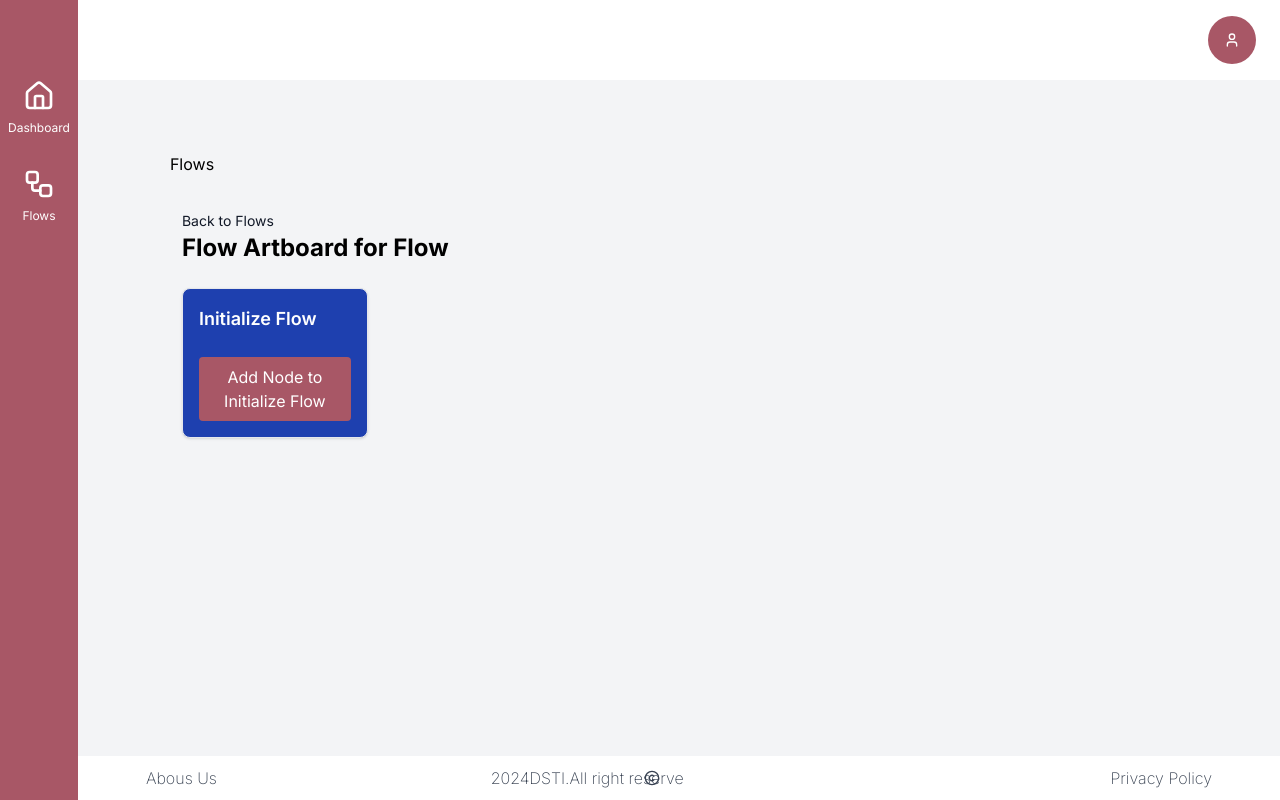
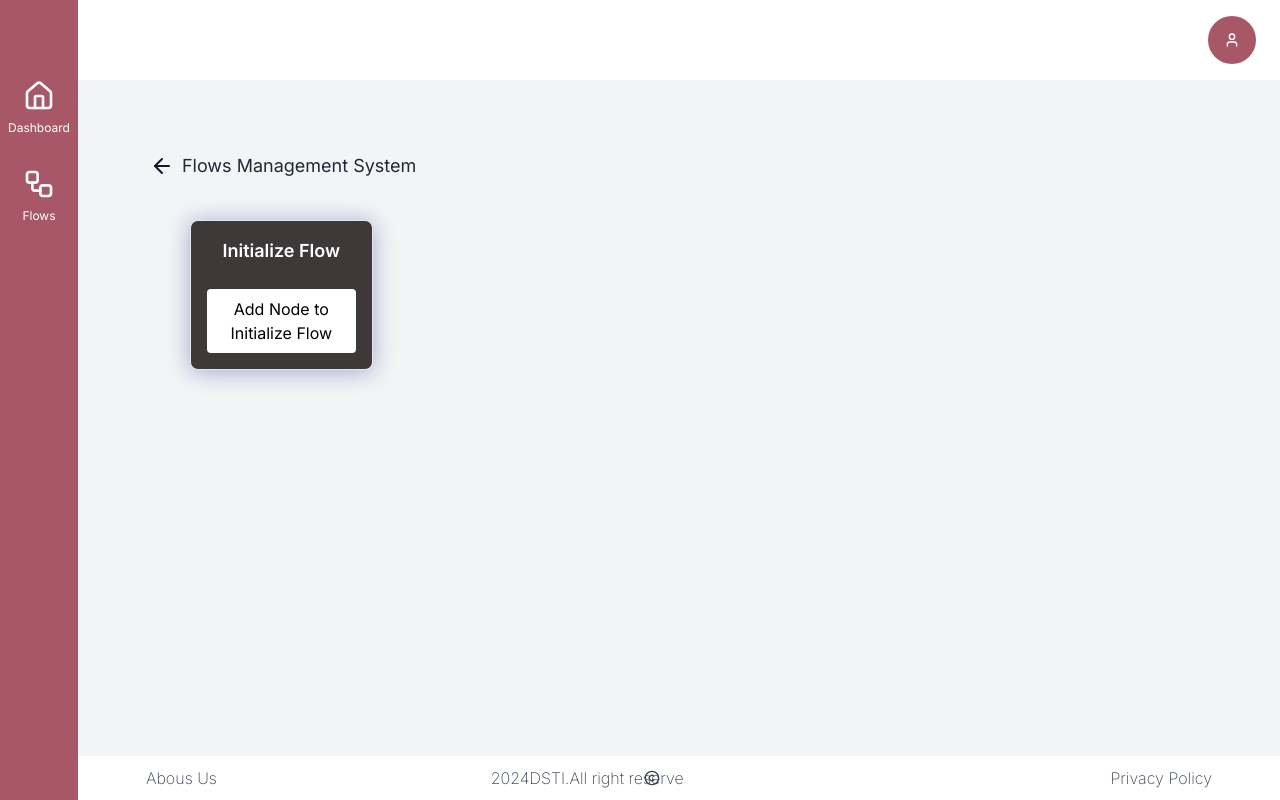
Before and after one commit to dsti-sl/e-referral, a Next.js app: page /flows/flowcanvas in a window 1280 px wide. Built offline with nearby package versions, Linux system fonts and the light colour scheme.

Commit message:
Made major changes with the Flow Logic and few UI tweeks.

```diff
--- a/src/app/flows/flowcanvas/page.tsx
+++ b/src/app/flows/flowcanvas/page.tsx
@@ -5,6 +5,7 @@ import Link from 'next/link';
 import Drawer from '@/components/ui/Drawer';
 import Button from '@/components/Button';
 import Forms, { FormsField } from '@/components/ui/Forms';
+import { Trash2Icon, ArrowLeft } from 'lucide-react';
 
 interface NodeData {
   id: string;
@@ -50,13 +51,68 @@ const FlowCanvas: React.FC<{ flowId: string }> = ({ flowId }) => {
       label: 'Priority*',
       type: 'select',
       options: [
-        { label: 'One', value: '1' },
+        { label: 'High', value: '1' },
         { label: 'Medium', value: '2' },
         { label: 'Low', value: '3' },
       ],
       required: true,
     },
   ];
+
+  const handleAddNodeToInitializeFlow = () => {
+    setNodeToEdit(null);
+    setIsDrawerOpen(true);
+    setSelectedNodeId(null); // Reset any active node on the column to add a new node
+    setCurrentColumnId('col-1'); // This ensures that the current column ID is set to 'col-1'
+  };
+
+  const handleAddOrEditNode = (data: { title: string; priority: string }) => {
+    if (!currentColumnId) return;
+
+    if (nodeToEdit) {
+      setColumns((prevColumns) =>
+        prevColumns.map((column) =>
+          column.id === currentColumnId
+            ? {
+                ...column,
+                nodes: column.nodes.map((node) =>
+                  node.id === nodeToEdit.id
+                    ? { ...node, label: data.title, priority: data.priority }
+                    : node,
+                ),
+              }
+            : column,
+        ),
+      );
+    } else {
+      const newNode: NodeData = {
+        id: `${Date.now()}`,
+        label: data.title,
+        parentId: currentColumnId !== 'col-1' ? selectedNodeId : undefined,
+        priority: data.priority,
+      };
+
+      setColumns((prevColumns) =>
+        prevColumns.map((column) =>
+          column.id === currentColumnId
+            ? { ...column, nodes: [...column.nodes, newNode] }
+            : column,
+        ),
+      );
+
+      // After adding a node to 'Initialize Flow', keep the column open for adding more nodes
+      if (currentColumnId === 'col-1') {
+        setCurrentColumnId('col-1');
+        setSelectedNodeId(null);
+      } else {
+        // Reset the state for subsequent columns.
+        setCurrentColumnId(null);
+      }
+    }
+
+    setIsDrawerOpen(false);
+    setNodeToEdit(null);
+  };
 
   const handleNodeClick = (columnId: string, nodeId: string) => {
     setSelectedNodeId(nodeId);
@@ -96,50 +152,6 @@ const FlowCanvas: React.FC<{ flowId: string }> = ({ flowId }) => {
   const handleNodeDoubleClick = (node: NodeData) => {
     setNodeToEdit(node);
     setIsDrawerOpen(true);
-  };
-
-  const handleAddOrEditNode = (data: { title: string; priority: string }) => {
-    if (!currentColumnId) return;
-
-    // Reset the active node when adding a new node in "Initialize Flow"
-    if (currentColumnId === 'col-1') {
-      setSelectedNodeId(null);
-    }
-
-    if (nodeToEdit) {
-      setColumns((prevColumns) =>
-        prevColumns.map((column) =>
-          column.id === currentColumnId
-            ? {
-                ...column,
-                nodes: column.nodes.map((node) =>
-                  node.id === nodeToEdit.id
-                    ? { ...node, label: data.title, priority: data.priority }
-                    : node,
-                ),
-              }
-            : column,
-        ),
-      );
-    } else {
-      const newNode: NodeData = {
-        id: `${Date.now()}`,
-        label: data.title,
-        parentId: currentColumnId !== 'col-1' ? selectedNodeId : undefined,
-        priority: data.priority,
-      };
-
-      setColumns((prevColumns) =>
-        prevColumns.map((column) =>
-          column.id === currentColumnId
-            ? { ...column, nodes: [...column.nodes, newNode] }
-            : column,
-        ),
-      );
-    }
-
-    setIsDrawerOpen(false);
-    setNodeToEdit(null);
   };
 
   const getFlowPathNodes = (): string[] => {
@@ -183,18 +195,32 @@ const FlowCanvas: React.FC<{ flowId: string }> = ({ flowId }) => {
     );
   };
 
-  const handleNodeDelete = (columnId: string, nodeId: string) => {
+  const deleteNodeAndChildren = (columnId: string, nodeId: string) => {
+    // This ensure that all node IDs are collected before deleting
+    const nodesToDelete = new Set<string>();
+    const collectNodesToDelete = (currentNodeId: string) => {
+      nodesToDelete.add(currentNodeId);
+      columns.forEach((column) => {
+        column.nodes.forEach((node) => {
+          if (node.parentId === currentNodeId) {
+            collectNodesToDelete(node.id);
+          }
+        });
+      });
+    };
+
+    // Start collecting nodes from the target nodeId
+    collectNodesToDelete(nodeId);
+
+    // Update columns and remove nodes
     setColumns((prevColumns) =>
-      prevColumns.map((column) =>
-        column.id === columnId
-          ? {
-              ...column,
-              nodes: column.nodes.filter((node) => node.id !== nodeId),
-            }
-          : column,
-      ),
+      prevColumns.map((column) => ({
+        ...column,
+        nodes: column.nodes.filter((node) => !nodesToDelete.has(node.id)),
+      })),
     );
 
+    // Hide columns that are now empty
     setColumns((prevColumns) =>
       prevColumns.map((column, index) =>
         column.nodes.length === 0 && index > 0
@@ -202,27 +228,45 @@ const FlowCanvas: React.FC<{ flowId: string }> = ({ flowId }) => {
           : column,
       ),
     );
+
+    // Keep the state of parent nodes persisted
+    const deletedNode = columns
+      .flatMap((col) => col.nodes)
+      .find((node) => node.id === nodeId);
+    if (deletedNode && deletedNode.parentId) {
+      setSelectedNodeId(deletedNode.parentId);
+    }
+
+    console.log('Deleted nodes:', Array.from(nodesToDelete));
+    console.log('Node ID:', nodeId);
   };
 
   return (
-    <div className="h-screen w-full p-8">
-      <Link href="/flows" className="text-sm text-gray-900 hover:text-black">
-        Back to Flows
-      </Link>
-      <h1 className="mb-6 text-2xl font-bold text-black">
-        Flow Artboard for Flow {flowId}
-      </h1>
+    <div className="">
+      <div className="flex items-center">
+        <Link
+          href="/flows"
+          className="mr-2 text-sm text-gray-900 hover:text-black"
+        >
+          <ArrowLeft />
+        </Link>
+        <h1 className="text-lg text-gray-800">
+          Flows Management System {flowId}
+        </h1>
+      </div>
 
-      <div className="grid grid-cols-5 gap-4">
+      <div className="grid grid-cols-5 gap-4 p-10">
         {columns.map((column) =>
           column.isActive ? (
             <div
               key={column.id}
-              className={`rounded-lg border p-4 shadow ${
-                column.isActive ? 'bg-blue-800' : 'bg-gray-300'
+              className={`rounded-lg border p-4 ${
+                column.isActive
+                  ? 'rounded-[10px] bg-[rgba(_20,_13,_13,_0.81)] backdrop-blur-[4.5px] backdrop-filter [box-shadow:0_2px_22px_0_rgba(_31,_38,_135,_0.37_)]'
+                  : 'rounded-[10px] bg-[rgba(_0,_0,_0,_0.15_)] backdrop-blur-[5px] backdrop-filter [box-shadow:0_8px_32px_0_rgba(_31,_38,_135,_0.37_)]'
               }`}
             >
-              <h2 className="text-lg font-semibold text-white">
+              <h2 className="text-center text-lg font-semibold text-white">
                 {column.title}
               </h2>
               <ul className="mt-4 space-y-2">
@@ -232,8 +276,8 @@ const FlowCanvas: React.FC<{ flowId: string }> = ({ flowId }) => {
                     className={`relative cursor-pointer rounded border p-2 shadow ${
                       selectedNodeId === node.id ||
                       getFlowPathNodes().includes(node.id)
-                        ? 'bg-green-500'
-                        : 'bg-black hover:bg-gray-100'
+                        ? 'bg-rose-200'
+                        : 'bg-black hover:bg-blue-400'
                     }`}
                     onClick={() => handleNodeClick(column.id, node.id)}
                     onDoubleClick={() => handleNodeDoubleClick(node)}
@@ -244,22 +288,18 @@ const FlowCanvas: React.FC<{ flowId: string }> = ({ flowId }) => {
                       className="absolute right-2 top-2 cursor-pointer text-red-500"
                       onClick={(e) => {
                         e.stopPropagation();
-                        handleNodeDelete(column.id, node.id);
+                        deleteNodeAndChildren(column.id, node.id);
                       }}
                     >
-                      🗑️
+                      <Trash2Icon className="bg-red h-6 w-6" />
                     </span>
                   </li>
                 ))}
               </ul>
               {column.id === 'col-1' && (
                 <Button
-                  onClick={() => {
-                    setNodeToEdit(null);
-                    setIsDrawerOpen(true);
-                    setSelectedNodeId(null); // Reset the active node on add
-                  }}
-                  className="mt-2 w-full"
+                  onClick={handleAddNodeToInitializeFlow}
+                  className="text-black-500 mt-2 w-full bg-white hover:bg-erefer-light hover:text-white"
                 >
                   Add Node to {column.title}
                 </Button>
@@ -272,7 +312,7 @@ const FlowCanvas: React.FC<{ flowId: string }> = ({ flowId }) => {
                       setNodeToEdit(null);
                       setIsDrawerOpen(true);
                     }}
-                    className="mt-2 w-full"
+                    className="text-black-500 mt-2 w-full bg-white hover:bg-erefer-light hover:text-white"
                   >
                     Add Node to {column.title}
                   </Button>
--- a/src/app/flows/layout.tsx
+++ b/src/app/flows/layout.tsx
@@ -4,7 +4,6 @@ import { ReactNode } from 'react';
 export default function FlowsLayout({ children }: { children: ReactNode }) {
   return (
     <div className="flex min-h-screen flex-col p-12">
-      <h1 className="px-5 text-black">Flows</h1>
       <main>{children}</main>
     </div>
   );
--- a/src/components/Button.tsx
+++ b/src/components/Button.tsx
@@ -11,7 +11,7 @@ interface ButtonProps {
 export default function Button({ children, onClick, className }: ButtonProps) {
   return (
     <button
-      className={`rounded bg-erefer-rose px-4 py-2 text-white hover:bg-white ${className}`}
+      className={`rounded bg-erefer-rose px-4 py-2 text-black hover:bg-white ${className}`}
       onClick={onClick}
     >
       {children}
--- a/src/components/Sidebar.tsx
+++ b/src/components/Sidebar.tsx
@@ -7,7 +7,7 @@ export default function Sidebar() {
       <div className="mb-6">
         <nav className="space-7-4 flex flex-col py-16">
           <a
-            href="/dashboard"
+            href="/"
             className="item-centre m-auto flex flex-col object-cover px-2 py-4 text-white transition-transform duration-300 hover:scale-110 hover:bg-white hover:bg-opacity-20 hover:text-erefer-rose hover:shadow"
           >
             <Home className="m-auto mb-2 h-8 w-8 object-cover text-white transition-transform duration-300 hover:scale-110 hover:text-erefer-rose hover:shadow" />
--- a/tailwind.config.ts
+++ b/tailwind.config.ts
@@ -6,6 +6,7 @@ const config: Config = {
     './src/components/**/*.{js,ts,jsx,tsx,mdx}',
     './src/app/**/*.{js,ts,jsx,tsx,mdx}',
   ],
+  darkMode: 'class',
   theme: {
     extend: {
       backgroundImage: {
@@ -15,6 +16,7 @@ const config: Config = {
       },
       colors: {
         'erefer-rose': '#A85766',
+        'erefer-light': '#bb7784',
       },
     },
   },
```
